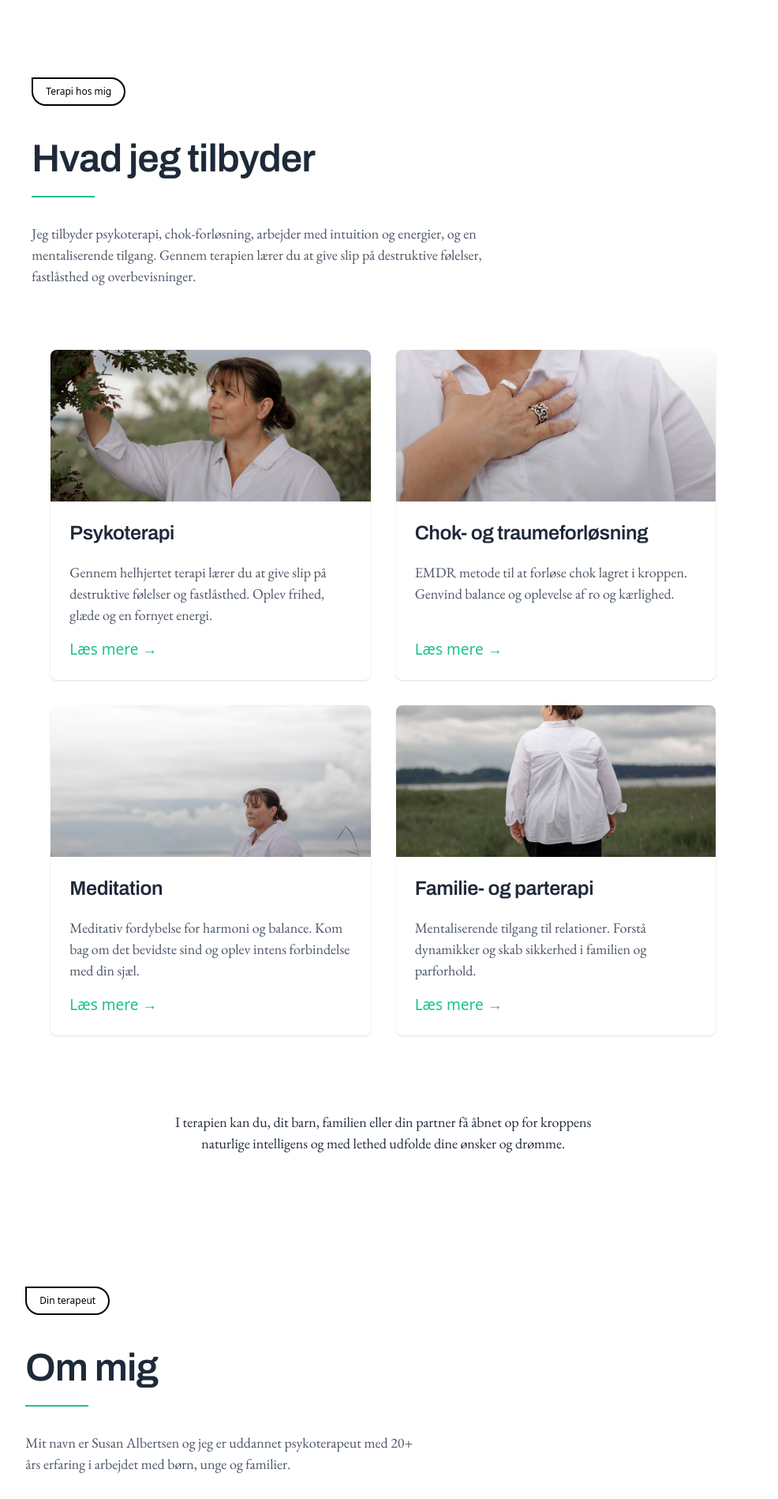
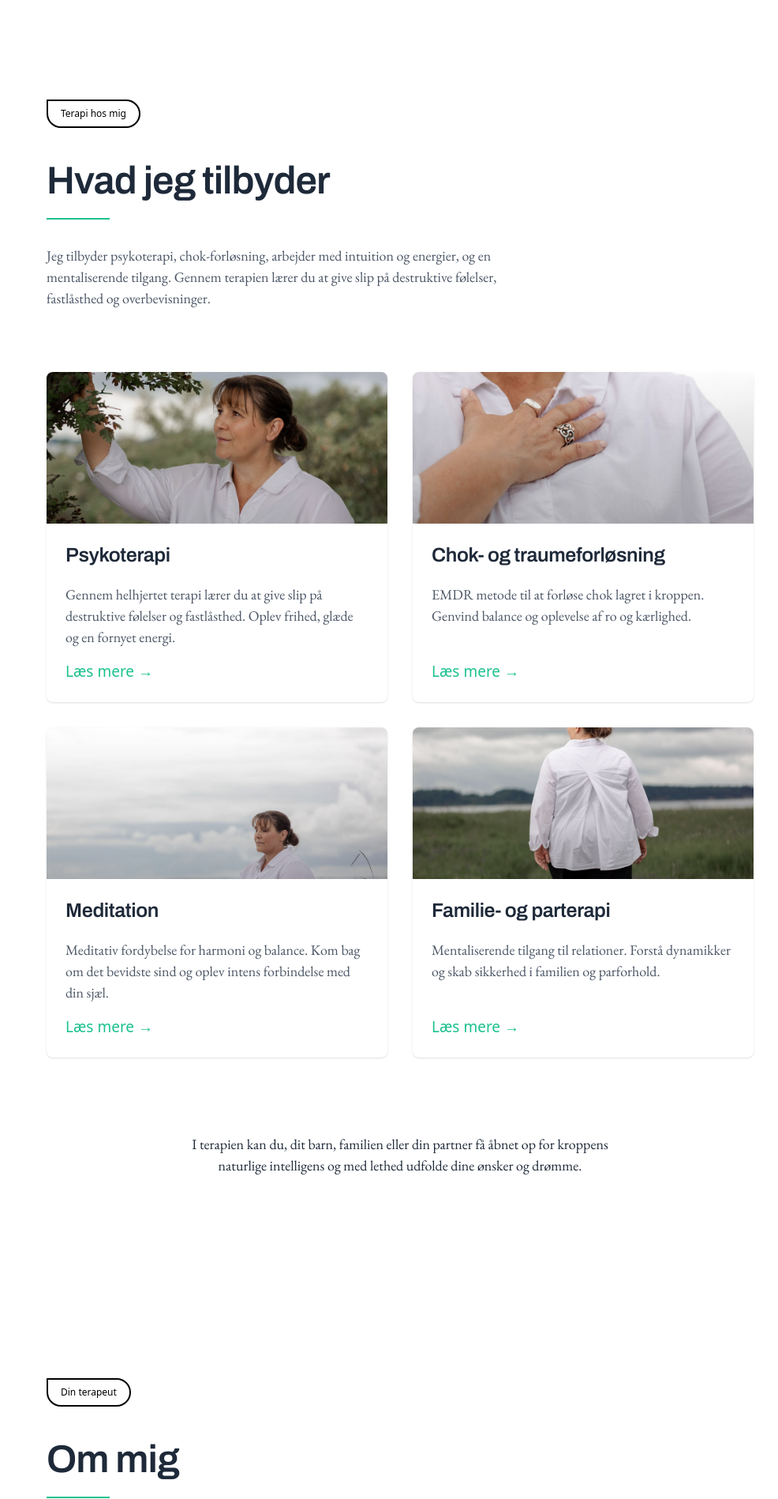
Before and after one commit to oscarlund121/susanterapi, a Next.js app: page / in a window 1280 px wide. Shown: the part 682-2580 px from the top of the page at 79% size, without its empty margins (261-1247 px from the left). Built offline with nearby package versions, Linux system fonts and the light colour scheme.

Commit message:
en masse igen igen igen

```diff
--- a/src/app/components/landing/LandingMaalgrupper.jsx
+++ b/src/app/components/landing/LandingMaalgrupper.jsx
@@ -6,8 +6,8 @@ import BulletList from "../layout/BulletList";
 
 const LandingMaalgrupper = () => {
   return (
-    <section className=" px-22 py-16 bg-gray-50">
-      <div className="">
+    <section className="section-padding bg-gray-50">
+      <div className="max-w-7xl mx-auto container-padding">
         {/* Header */}
         <div className="mb-16 md:mb-20">
           <SectionBadge>
@@ -24,7 +24,7 @@ const LandingMaalgrupper = () => {
         </div>
 
         {/* Tre målgrupper */}
-        <div className="grid md:grid-cols-3 gap-8 py-6  items-stretch">
+        <div className="grid md:grid-cols-3 gap-8 items-stretch">
 
           {/* Børn & Familier */}
           <div className="bg-white shadow-sm rounded-lg overflow-hidden flex flex-col h-full">
--- a/src/app/components/landing/LandingMetoder.jsx
+++ b/src/app/components/landing/LandingMetoder.jsx
@@ -6,8 +6,8 @@ import BulletList from "../layout/BulletList";
 
 const LandingMetoder = () => {
   return (
-    <section className="py-20 ">
-      <div className="px-22">
+    <section className="section-padding">
+      <div className="max-w-7xl mx-auto container-padding">
         {/* Header */}
         <div className="mb-16 md:mb-20">
           <SectionBadge>Mine metoder</SectionBadge>
--- a/src/app/components/landing/LandingOmSusan.jsx
+++ b/src/app/components/landing/LandingOmSusan.jsx
@@ -9,21 +9,21 @@ import ExpandMoreIcon from '@mui/icons-material/ExpandMore';
 
 const LandingOmSusan = () => {
   return (
-    <section className="py-20  md:py-32">
-      <div className=" mx-16 px-4">
+    <section className="section-padding">
+      <div className="max-w-7xl mx-auto container-padding">
         {/* Header */}
         <div className="mb-16 md:mb-20">
           <SectionBadge>Din terapeut</SectionBadge>
           <h2 className="text-3xl md:text-4xl font-light text-gray-800 mb-6">Om mig</h2>
           <div className="w-20 h-0.5 bg-[#1cc18e] mb-8"></div>
-          <p className="text-base md:text-lg font-light text-gray-600 max-w-lg">
+          <p className="text-base md:text-lg font-light text-gray-600 max-w-xl">
             Mit navn er Susan Albertsen og jeg er uddannet psykoterapeut med 20+ års
             erfaring i arbejdet med børn, unge og familier.
           </p>
         </div>
 
         {/* Enkelt Card */}
-        <div className="grid lg:grid-cols-2 gap-8 px-6 items-center">
+        <div className="grid lg:grid-cols-2 gap-8 items-center">
           <div className="">
             <div className="bg-white shadow-sm rounded-lg overflow-hidden h-full">
               {/* Top badge */}
--- a/src/app/components/landing/LandingProblemer.jsx
+++ b/src/app/components/landing/LandingProblemer.jsx
@@ -80,8 +80,8 @@ const LandingProblemer = () => {
   ];
 
   return (
-    <section className=" shadow-md mx-12 mt-15 ">
-      <div className="py-10 px-10 ">
+    <section className="section-padding">
+      <div className="max-w-7xl mx-auto container-padding">
         {/* Header */}
         <div className="mb-16 md:mb-20">
           <SectionBadge>
@@ -139,7 +139,7 @@ const LandingProblemer = () => {
         */}
 
         {/* OPTION 2: Badge Header Cards */}
-        <div className="mb-32 px-6">
+        <div className="mb-32">
           <div className="grid md:grid-cols-2 lg:grid-cols-3 gap-8 items-start">
             {problemAreas.map((area, index) => (
               <div key={index} className="bg-white shadow-sm rounded-lg overflow-hidden flex flex-col" style={{ minHeight: '450px' }}>
--- a/src/app/components/landing/LandingTilbyder.jsx
+++ b/src/app/components/landing/LandingTilbyder.jsx
@@ -5,18 +5,18 @@ import SectionBadge from "../layout/SectionBadge";
 
 const LandingTilbyder = () => {
   return (
-    <section className="py-10 px-10 mt-15  mx-12">
-      <div>
+    <section className="section-padding">
+      <div className="max-w-7xl mx-auto container-padding">
         {/* Header */}
         <div className="flex flex-col items-start mb-16 md:mb-20">
           <SectionBadge>
             Terapi hos mig
           </SectionBadge>
-          <h2 className="text-gray-800 mb-6">
+          <h2 className="text-3xl md:text-4xl font-light text-gray-800 mb-6">
             Hvad jeg tilbyder
           </h2>
           <div className="w-20 h-0.5 bg-[#1cc18e] mb-8"></div>
-          <p className="text-base md:text-lg font-light text-gray-600  md:max-w-xl leading-relaxed">
+          <p className="text-base md:text-lg font-light text-gray-600 max-w-xl leading-relaxed">
             Jeg tilbyder psykoterapi, chok-forløsning, arbejder med intuition
             og energier, og en mentaliserende tilgang. Gennem terapien lærer
             du at give slip på destruktive følelser, fastlåsthed og
@@ -25,7 +25,7 @@ const LandingTilbyder = () => {
         </div>
 
         {/* Fire hovedområder */}
-        <div className="grid md:grid-cols-2 gap-4 md:gap-8 px-6 items-stretch">
+        <div className="grid md:grid-cols-2 gap-4 md:gap-8 items-stretch">
           {/* Psykoterapi */}
           <div className="bg-white shadow-sm rounded-lg overflow-hidden flex flex-col h-full">
             <div className="relative h-48">
@@ -157,8 +157,6 @@ const LandingTilbyder = () => {
           </div>
         </div>
       </div>
-
-        {/* Bundtekst */}
     </section>
   );
 };
--- a/src/app/globals.css
+++ b/src/app/globals.css
@@ -57,6 +57,8 @@ h5 {
 }
 
 h6 {
+
+  font-family: var(--font-eb-garamond), serif;
   font-size: clamp(18px, 2vw, 22px);
   line-height: 130%;
   letter-spacing: -0.005em;
--- a/src/app/layout.js
+++ b/src/app/layout.js
@@ -27,11 +27,11 @@ export default function RootLayout({ children }) {
       <body
         className={`${workSans.variable} ${ebGaramond.variable} antialiased`}
       >
-        <div className="grid lg:grid-cols-6 grid-cols-1">
+        <div className="grid lg:grid-cols-5 grid-cols-1">
             <div className=" lg:col-span-1">
               <Header />
             </div>
-          <main className="lg:col-span-5 col-span-1">
+          <main className="lg:col-span-4 col-span-1">
             {children}
 
    {     <FooterElegant />}
```
